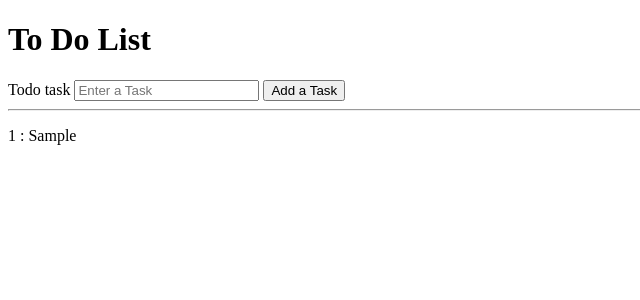
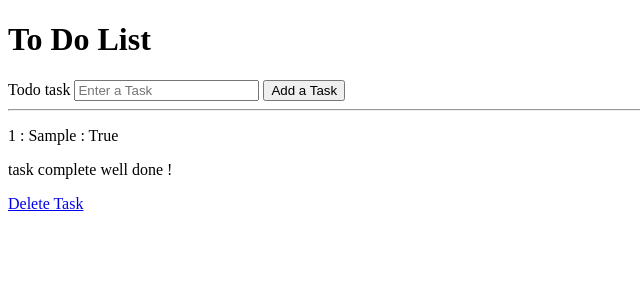
Before and after one commit to Mohamed-Shaheedullah/CN-week-7-todo-app, a Flask app: page / in a window 1280 px wide. Shown: the top 300 px of the page, without its empty margins (0-640 px from the left). Run offline with Flask 3, Linux system fonts and the light colour scheme; tables that the repository leaves empty hold one stand-in row (values such as "Sample post").

Commit message:
slides complete

```diff
--- a/app.py
+++ b/app.py
@@ -1,6 +1,8 @@
 from flask import Flask, render_template, request, redirect, url_for
 from flask_sqlalchemy import SQLAlchemy
 
+
+# create database
 # new instance of the Flask class
 app = Flask(__name__)
 app.config['SQLALCHEMY_DATABASE_URI'] = 'sqlite:///db.sqlite'
@@ -9,14 +11,15 @@ db = SQLAlchemy(app)
 class Todo(db.Model):
     id = db.Column(db.Integer, primary_key=True)
     task = db.Column(db.String(300), unique=True)
-
+    complete = db.Column(db.Boolean, default = False)
 
 @app.route("/")
 def home():
-    todo_list = Todo.query.all()
+    todo_list = Todo.query.all()    # returns list of objects
     # print(todo_list)
     return render_template("index.html", todo_list = todo_list)
 
+# add task
 @app.route("/add", methods = ["POST"])
 def add():
     task = request.form.get("task")
@@ -25,6 +28,23 @@ def add():
     db.session.commit()
     return redirect(url_for("home"))
 
+@app.route("/update/<todo_id>")
+def update(todo_id):
+    todo = Todo.query.filter_by(id=todo_id).first()
+    todo.complete = not todo.complete
+    db.session.commit()
+    return redirect(url_for("home"))
+
+# delete
+@app.route("/delete/<todo_id>")
+def delete(todo_id):
+    todo = Todo.query.filter_by(id=todo_id).first()
+    db.session.delete(todo)
+    db.session.commit()
+    return redirect(url_for("home"))
+
+
+
 if __name__=="__main__":
     with app.app_context():
         db.create_all()
--- a/templates/index.html
+++ b/templates/index.html
@@ -37,8 +37,16 @@
         </form>
 
         <hr>
+        <!-- show a list of tasks READ -->
         {% for my_task in todo_list %}
-        <p>{{my_task.id}} : {{my_task.task}}</p>
+        <p>{{my_task.id}} : {{my_task.task}} : {{my_task.complete}}
+            {% if my_task.complete == True %}
+            <p>task complete well done !</p>
+            {% else %}
+            <p>Task incomplete, <a href="/update/{{my_task.id}}">mark as complete?</a> </p>
+            {% endif %}
+            <p><a href="/delete/{{my_task.id}}">Delete Task</a></p>
+        </p>
         {%  endfor %}
 
     </div>
```
